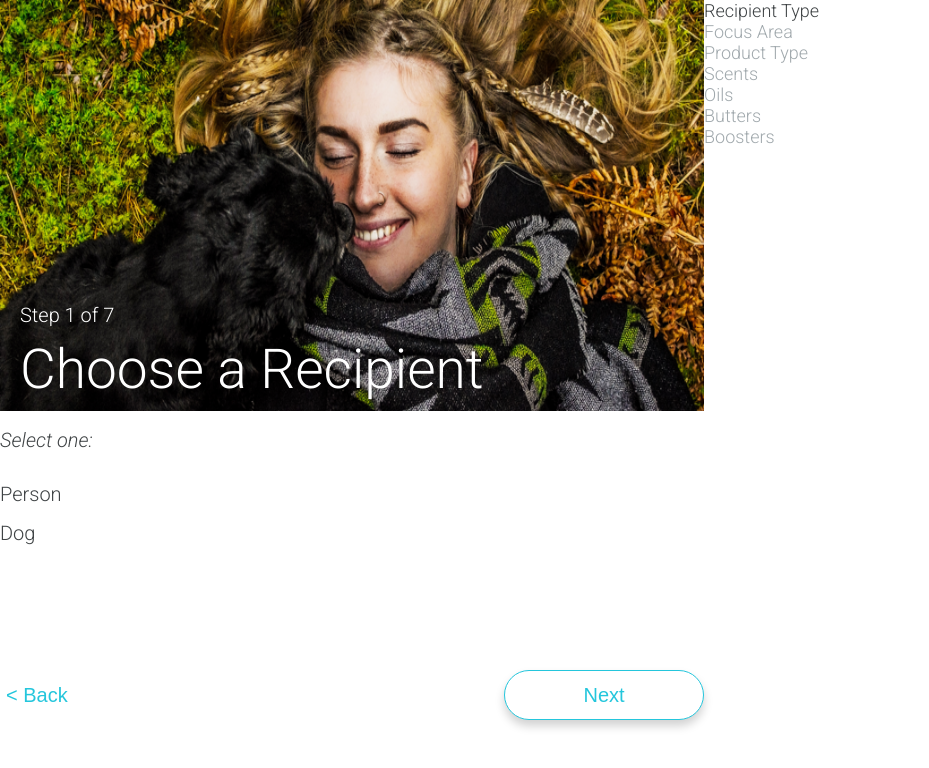
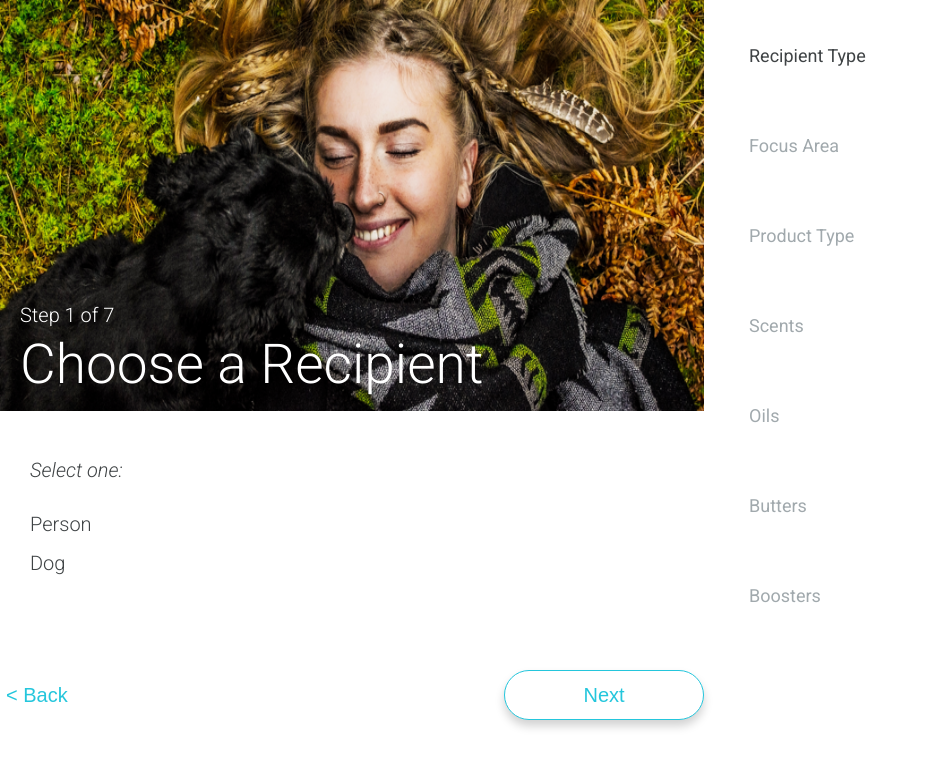
Before and after one commit to chrisfoster22/BFB-2, a React (Create React App) app: page / in a window 1280 px wide. Shown: the top 768 px of the page, without its empty margins (0-929 px from the left). Built offline with nearby package versions, Linux system fonts and the light colour scheme; what shopify-buy would draw is missing.

Commit message:
Style side panel

```diff
--- a/src/components/App.js
+++ b/src/components/App.js
@@ -127,7 +127,7 @@ class App extends Component {
                             text="Next"/>
                     </div>
                 </main>
-                <aside>
+              <aside style={styles.sidePanelContainer}>
                     <SidePanel selection={this.state.selection} current={this.state.currentStep}/>
                 </aside>
             </div>
@@ -234,6 +234,9 @@ const styles = {
         width: "55%",
         position: "relative"
     },
+    sidePanelContainer: {
+        width: "45%"
+    },
     headerText: {
         position: "absolute",
         bottom: "0",
@@ -241,7 +244,7 @@ const styles = {
         fontWeight: "300"
     },
     headerMsg: {
-        margin: "10px 0",
+        margin: "5px 0px 15px",
         fontSize: "55px",
         fontWeight: "300"
     }
--- a/src/components/Selector.js
+++ b/src/components/Selector.js
@@ -14,16 +14,18 @@ export default class Selector extends Component {
             )
         });
         return(
-            <div>
+            <div style={styles.optionsContainer}>
                 <h2 style={styles.message}>{this.props.step.message}</h2>
                 <div>{options}</div>
             </div>
         )
     }
-
 }
 
 const styles = {
+  optionsContainer: {
+      padding: "30px"
+  },
     message: {
         marginBottom: "30px",
         color: "#3F4345",
--- a/src/components/SidePanel.js
+++ b/src/components/SidePanel.js
@@ -26,30 +26,42 @@ export default class SidePanel extends Component {
                 })
             }
             return(
-                <div>
+                <div style={styles.stepContainer}>
                     <div style={i === currentStep ? {...styles.step, ...styles.currentStep} : styles.step} key={i}>{step.text}</div>
-                    <div>{selected}</div>
+                    <div style={styles.selected}>{selected}</div>
                 </div>
             )
         })
 
         return(
-            <div>{stepDivs}</div>
+            <div style={styles.sidePanel}>{stepDivs}</div>
         )
     }
 
 }
 
 const styles = {
+    sidePanel: {
+        padding: "45px"
+    },
+    stepContainer: {
+        height: "75px",
+        marginBottom: "15px"
+    },
     step: {
         fontSize: "18px",
-        fontWeight: "300",
         color: "#A1A9AD",
         cursor: "default"
     },
     currentStep: {
         color: "#3F4345"
     },
+    selected: {
+        padding: "10px 0",
+        fontSize: "24px",
+        fontWeight: "300",
+        textTransform: "capitalize"
+    },
     choice: {
         display: "inline-block",
         minWidth: 100
```
